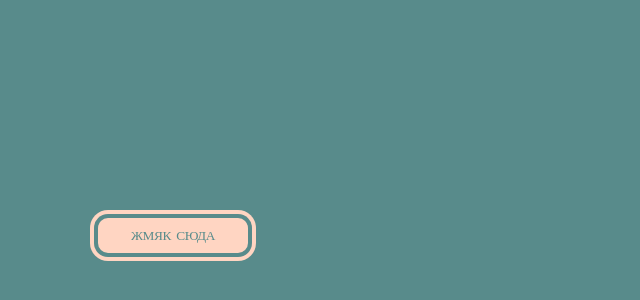
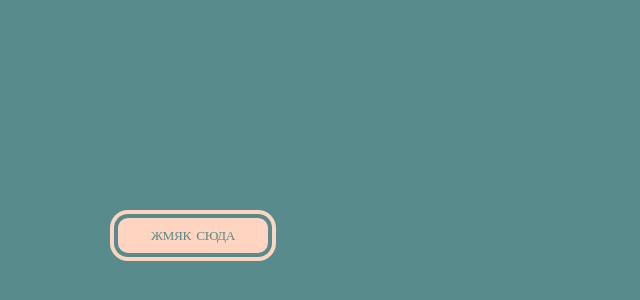
Before and after one commit to milushh/88.avgg, a plain HTML site: page index.html in a window 1280 px wide. Shown: the part 30-330 px from the top of the page, without its empty margins (0-640 px from the left). Drawn offline with Linux system fonts and the light colour scheme.

Commit message:
Update style.css

```diff
--- a/style.css
+++ b/style.css
@@ -13,7 +13,7 @@ body{
     height: 35px;
     position: absolute;
     margin-top: 240px;
-    margin-left: 90px;
+    margin-left: 110px;
     border: none;
     /* border-color: rgb(254,165,169) ; */
     border-radius: 10px;
```
